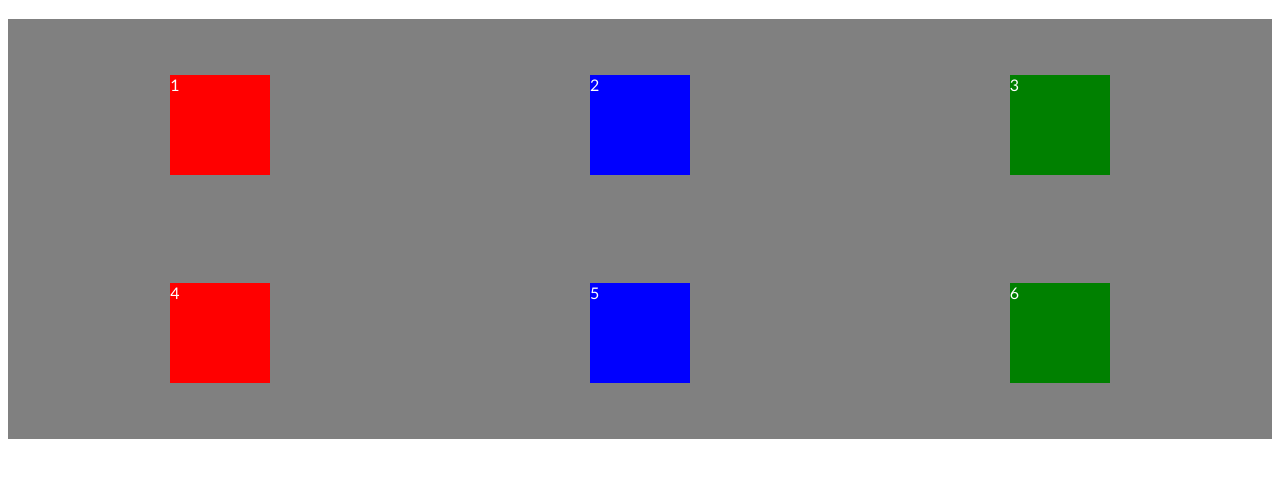
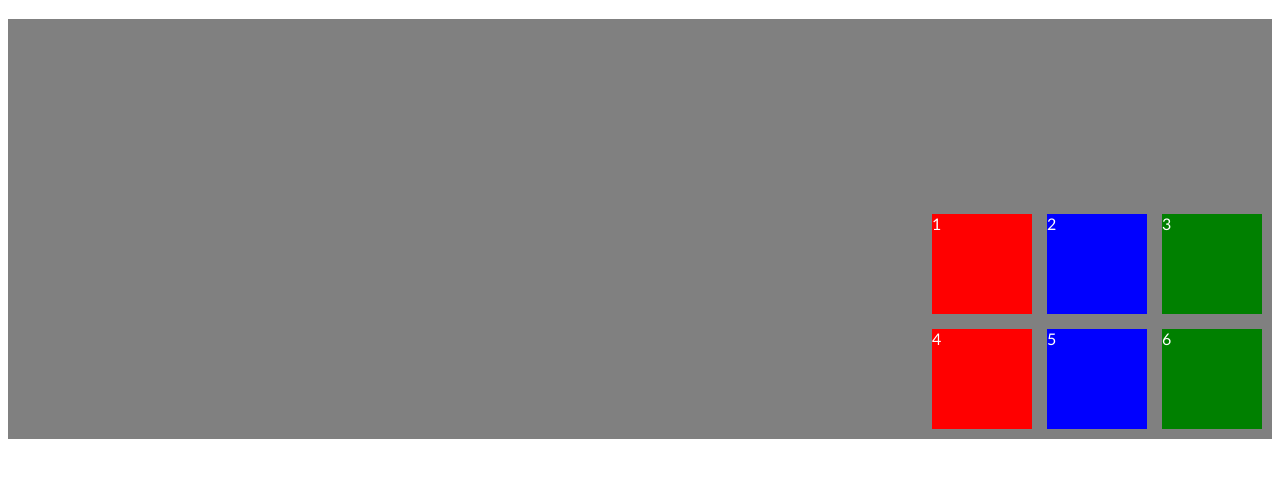
Before and after one commit to demetriusvas/progBR-modulo12-CSS-Avancado, a plain HTML site: page aula22_Grid_Justify_Align_Items/index.html in a window 1280 px wide. Shown: the part 63-540 px from the top of the page. Drawn offline with Linux system fonts and the light colour scheme.

Commit message:
Aula 23 - Gird Justify e Align Content

```diff
--- a/aula22_Grid_Justify_Align_Items/style.css
+++ b/aula22_Grid_Justify_Align_Items/style.css
@@ -21,6 +21,9 @@ h1 {
 
     justify-items: center;
     align-items: center;
+
+    justify-content: flex-end;
+    align-content: flex-end;
 }
 
 .r1{
```
